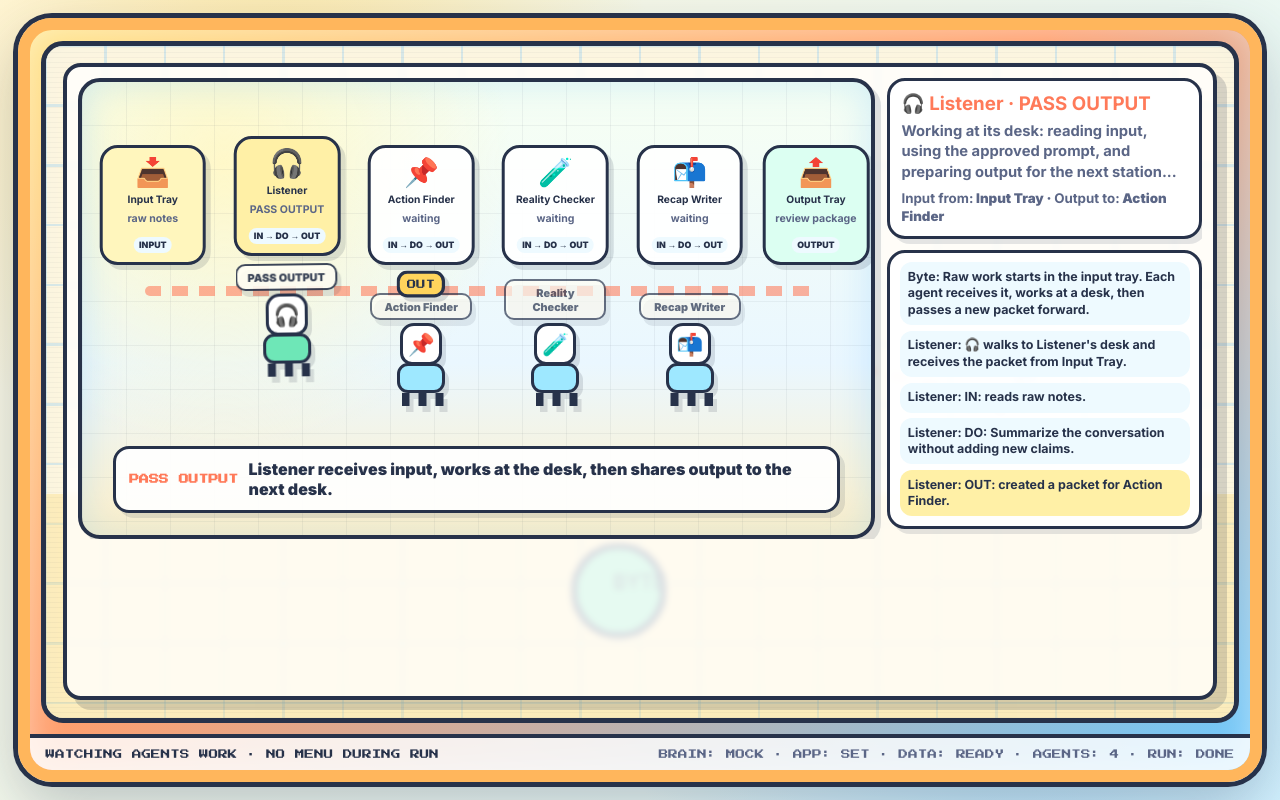
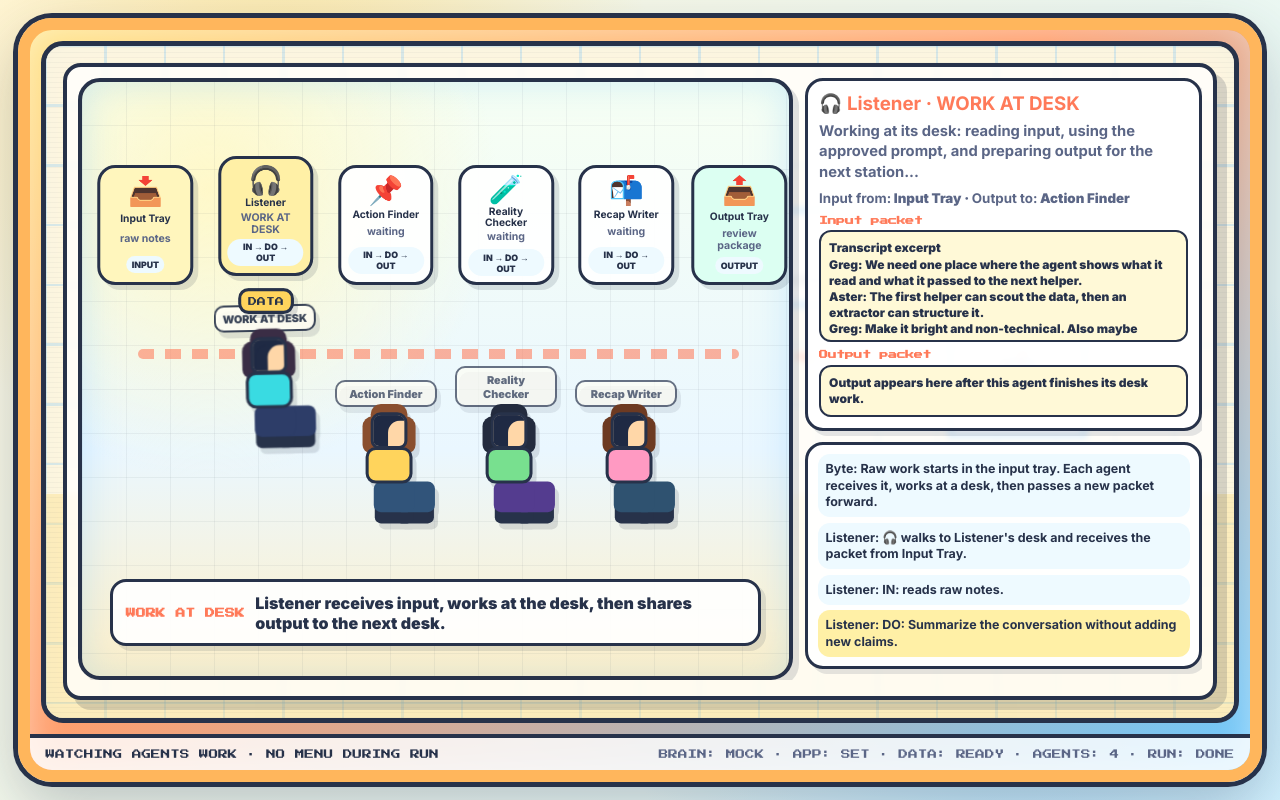
Before and after one commit to UretzkyZvi/agents-academy-workshop-kit, a website: page docs/index.html in a window 1280 px wide. Both pictures are taken after a click on the button "PLAY DEMO RUN". Drawn offline with Linux system fonts and the light colour scheme.

Commit message:
docs: show packet handoffs with pixel people

```diff
--- a/docs/app.js
+++ b/docs/app.js
@@ -73,12 +73,12 @@ async function runAgents(){
   if(!state.agents.length) generateFromDefinition();
   state.running=true; state.runLog=[]; state.chat=[{who:"Byte",text:"Raw work starts in the input tray. Each agent receives it, works at a desk, then passes a new packet forward."}]; state.activeAgent=-1; state.packetFrom=-1; state.runPhase="idle"; setScreen("run");
   for(let i=0;i<state.agents.length;i++){
-    const agent=state.agents[i]; state.activeAgent=i; state.packetFrom=i-1; state.runPhase="receive"; state.chat.push({who:agent.name,text:`${agent.icon} walks to ${agent.name}'s desk and receives the packet from ${i===0?'Input Tray':state.agents[i-1].name}.`}); render(); await sleep(950);
+    const agent=state.agents[i]; state.activeAgent=i; state.packetFrom=i-1; state.runPhase="receive"; state.chat.push({who:agent.name,text:`${agent.icon} walks to ${agent.name}'s desk and receives the packet from ${i===0?'Input Tray':state.agents[i-1].name}.`}); render(); await sleep(1800);
     const input=agentInput(i); const step={icon:agent.icon,name:agent.name,role:agent.role,prompt:agent.prompt,input,call:state.provider==="mock"?"Demo Brain local simulation":`${providers.find(p=>p.id===state.provider)?.name} via local /api/run-agent`,doing:"Working at its desk: reading input, using the approved prompt, and preparing output for the next station...",output:"working..."};
-    state.runLog.push(step); state.runPhase="work"; state.chat.push({who:agent.name,text:`IN: reads ${i===0?'raw notes':`output from ${state.agents[i-1].name}`}.`}); state.chat.push({who:agent.name,text:`DO: ${agent.prompt}`}); render(); await sleep(1300);
+    state.runLog.push(step); state.runPhase="work"; state.chat.push({who:agent.name,text:`IN: reads ${i===0?'raw notes':`output from ${state.agents[i-1].name}`}.`}); state.chat.push({who:agent.name,text:`DO: ${agent.prompt}`}); render(); await sleep(2600);
     try{ step.output = state.provider==="mock" || !state.apiKey ? mockAgentOutput(agent,input,i) : await callServerAgent(agent,input,i); state.runPhase="handoff"; state.chat.push({who:agent.name,text:`OUT: created a packet for ${state.agents[i+1]?.name || 'the Output Tray'}.`}); }
     catch(err){ step.output=`Server/API failed, demo mode continued.\nReason: ${err.message}\n\n${mockAgentOutput(agent,input,i)}`; state.runPhase="handoff"; state.chat.push({who:agent.name,text:"Real call failed, so demo mode kept the lesson moving and passed a demo packet forward."}); }
-    addScore(250); render(); await sleep(950);
+    addScore(250); render(); await sleep(1800);
   }
   state.activeAgent=-1; state.packetFrom=state.agents.length-1; state.runPhase="complete"; state.chat.push({who:"Byte",text:"The final output packet is in the review tray. A human can inspect it before anything real happens."}); state.running=false; addScore(500); render();
 }
@@ -111,6 +111,10 @@ function detailsForScreen(){
     const xs = [9, 26, 43, 60, 77, 93];
     const deskNames = ["Input Tray", ...state.agents.map(a => a.name), "Output Tray"];
     const phaseText = state.runPhase === "receive" ? "RECEIVE INPUT" : state.runPhase === "work" ? "WORK AT DESK" : state.runPhase === "handoff" ? "PASS OUTPUT" : state.runPhase === "complete" ? "READY FOR HUMAN REVIEW" : "READY";
+    const activeStep = active >= 0 ? state.runLog[active] : null;
+    const packetInput = activeStep?.input || state.data || currentTemplate().fakeData;
+    const packetOutput = activeStep?.output && activeStep.output !== "working..." ? activeStep.output : "Output appears here after this agent finishes its desk work.";
+    const finalOutput = state.runLog.at(-1)?.output || "";
     const packetIndex = state.runPhase === "complete" ? state.agents.length + 1 : active < 0 ? 0 : state.runPhase === "handoff" ? active + 2 : active + 1;
     return `<div class="office-run chain-run">
       <div class="office-floor chain-floor" aria-label="Agent office chain from input to output">
@@ -123,13 +127,13 @@ function detailsForScreen(){
         </div>`).join("")}
         ${state.agents.map((a,i)=>{ const done=state.runLog[i]&&state.runLog[i].output!=='working...'; const x=xs[i+1]; return `<div class="mini-agent chain-agent ${active===i?'walking':''} ${done?'done':''}" style="--home-x:${x}%;--home-y:62%;--target-x:${x}%;--target-y:${state.runPhase==='work'?50:56}%;--delay:${i*.1}s">
           <div class="agent-bubble">${active===i?phaseText:a.name}</div>
-          <div class="agent-head">${a.icon}</div><div class="agent-body"></div><div class="agent-legs"></div>
+          <div class="pixel-person person-${i%4}" role="img" aria-label="${esc(a.name)} pixel character"></div>
         </div>`;}).join("")}
         <div class="data-packet chain-packet ${state.running||state.runPhase==='complete'?'moving':''}" style="--packet-x:${xs[packetIndex]||93}%;--packet-y:${state.runPhase==='work'?37:45}%">${state.runPhase==='handoff'?'OUT':'DATA'}</div>
         <div class="chain-caption"><strong>${phaseText}</strong><span>${active>=0?`${esc(state.agents[active].name)} receives input, works at the desk, then shares output to the next desk.`:state.runLog.length?'The output chain is complete. Human review comes next.':'Press Play to watch data move through the office chain.'}</span></div>
       </div>
       <aside class="office-side chain-side">
-        <div class="mini-focus">${active>=0?`<h3>${state.agents[active].icon} ${esc(state.agents[active].name)} · ${phaseText}</h3><p>${esc(state.runLog[active]?.doing||'Walking to the desk to receive input...')}</p><small><b>Input from:</b> ${active===0?'Input Tray':esc(state.agents[active-1]?.name||'Previous agent')} · <b>Output to:</b> ${esc(state.agents[active+1]?.name||'Output Tray')}</small>`:`<h3>${state.runLog.length?'✅ Output ready':'Ready'}</h3><p>${state.runLog.length?'The chain finished. Export or play again.':'The agents will pass the packet desk by desk.'}</p>`}</div>
+        <div class="mini-focus packet-teacher">${active>=0?`<h3>${state.agents[active].icon} ${esc(state.agents[active].name)} · ${phaseText}</h3><p>${esc(state.runLog[active]?.doing||'Walking to the desk to receive input...')}</p><small><b>Input from:</b> ${active===0?'Input Tray':esc(state.agents[active-1]?.name||'Previous agent')} · <b>Output to:</b> ${esc(state.agents[active+1]?.name||'Output Tray')}</small><div class="packet-board"><h4>Input packet</h4><pre>${esc(packetInput).slice(0,520)}</pre><h4>Output packet</h4><pre>${esc(packetOutput).slice(0,520)}</pre></div>`:`<h3>${state.runLog.length?'✅ Output ready':'Ready'}</h3><p>${state.runLog.length?'The chain finished. This final packet is ready for human review.':'The agents will pass the packet desk by desk. Each step will show the real text it received and the real text it produced.'}</p>${state.runLog.length?`<div class="packet-board"><h4>Final output packet</h4><pre>${esc(finalOutput).slice(0,720)}</pre></div>`:''}`}</div>
         <div class="auto-log office-log" id="auto-log">${state.chat.slice(-6).map(m=>`<p><b>${esc(m.who)}:</b> ${esc(m.text)}</p>`).join("")}</div>
         ${!state.running?`<div class="stage-actions"><button id="stage-play">${state.runLog.length?'Play Again':'Play Agents'}</button>${state.runLog.length?'<button id="stage-export">Export Run</button>':''}<button id="stage-edit">Edit Agents</button></div>`:''}
       </aside>
--- a/docs/index.html
+++ b/docs/index.html
@@ -8,7 +8,7 @@
     <link rel="preconnect" href="https://fonts.googleapis.com" />
     <link rel="preconnect" href="https://fonts.gstatic.com" crossorigin />
     <link href="https://fonts.googleapis.com/css2?family=Inter:wght@700;900&family=Press+Start+2P&display=swap" rel="stylesheet" />
-    <link rel="stylesheet" href="styles.css?v=office-chain-1" />
+    <link rel="stylesheet" href="styles.css?v=office-data-sprites-1" />
   </head>
   <body>
     <main class="cabinet" aria-label="AgentWorks Quest arcade console">
@@ -48,6 +48,6 @@
       </section>
     </main>
 
-    <script src="app.js?v=office-chain-1"></script>
+    <script src="app.js?v=office-data-sprites-1"></script>
   </body>
 </html>
--- a/docs/styles.css
+++ b/docs/styles.css
@@ -285,7 +285,7 @@ body.play-mode .details { overflow: hidden; padding: 0; }
 @keyframes legWiggle { to { transform: translateX(3px); } }
 @keyframes packetPulse { to { transform: translate(-50%, -58%) scale(1.08); } }
 
-.chain-run { grid-template-columns: minmax(0, 1.55fr) minmax(315px, .58fr); }
+.chain-run { grid-template-columns: minmax(0, 1.35fr) minmax(390px, .75fr); }
 .chain-floor { min-height: 0; }
 .chain-path {
   position: absolute;
@@ -345,6 +345,74 @@ body.play-mode .details { overflow: hidden; padding: 0; }
 .chain-caption strong { font-family: 'Press Start 2P', monospace; color: var(--orange); font-size: .62rem; }
 .chain-caption span { font-weight: 900; }
 .chain-side .mini-focus h3 { color: var(--orange); }
+.pixel-person {
+  --shirt: #45e5d9;
+  --hair: #3a2d45;
+  --pants: #2d3d68;
+  position: relative;
+  width: 58px;
+  height: 82px;
+  background: transparent;
+  image-rendering: pixelated;
+  transform: scale(1.02);
+}
+.pixel-person::before {
+  content: "";
+  position: absolute;
+  left: 14px;
+  top: 2px;
+  width: 30px;
+  height: 30px;
+  border: 3px solid var(--line);
+  border-radius: 10px 10px 8px 8px;
+  background: #ffd7a8;
+  box-shadow: 0 -8px 0 var(--hair), -8px 4px 0 var(--hair), 8px 4px 0 var(--hair), inset 7px 10px 0 -5px #1f2a44, inset 19px 10px 0 -5px #1f2a44;
+}
+.pixel-person::after {
+  content: "";
+  position: absolute;
+  left: 9px;
+  top: 36px;
+  width: 40px;
+  height: 30px;
+  border: 3px solid var(--line);
+  border-radius: 10px;
+  background: var(--shirt);
+  box-shadow: 5px 31px 0 -3px var(--pants), 25px 31px 0 -3px var(--pants), 5px 43px 0 -4px var(--line), 25px 43px 0 -4px var(--line);
+}
+.person-0 { --shirt: #39dbe2; --hair: #3a2d45; --pants: #2d3d68; }
+.person-1 { --shirt: #ffd45c; --hair: #8a4f2f; --pants: #31547a; }
+.person-2 { --shirt: #78e08f; --hair: #232b3e; --pants: #543c8f; }
+.person-3 { --shirt: #ff9ac2; --hair: #6d3a22; --pants: #2f5270; }
+.chain-agent.walking .pixel-person { animation: spriteWalk .42s steps(2) infinite alternate; }
+.packet-teacher { display: grid; grid-template-rows: auto auto auto minmax(0,1fr); }
+.packet-board {
+  min-height: 0;
+  margin-top: .5rem;
+  display: grid;
+  gap: .35rem;
+}
+.packet-board h4 {
+  margin: 0;
+  color: var(--orange);
+  font-family: 'Press Start 2P', monospace;
+  font-size: .55rem;
+  letter-spacing: -.02em;
+}
+.packet-board pre {
+  margin: 0;
+  max-height: 112px;
+  overflow: hidden;
+  white-space: pre-wrap;
+  border: 2px solid var(--line);
+  border-radius: 12px;
+  background: #fff9d7;
+  padding: .5rem;
+  color: var(--ink);
+  font: 800 .75rem/1.35 Inter, system-ui, sans-serif;
+}
+.packet-board pre + h4 { margin-top: .15rem; }
+@keyframes spriteWalk { to { transform: translateY(-5px) scale(1.12); filter: drop-shadow(0 8px 0 rgba(39,50,74,.12)); } }
 
 @media (max-width: 980px) {
   html, body { overflow: auto; }
```
Also changed, not shown: docs/assets/sprites/README.md (added), docs/assets/sprites/character2_pre.gif (added), docs/assets/sprites/character2_v4_0.gif (added), docs/assets/sprites/rpg_assets.png (added).
